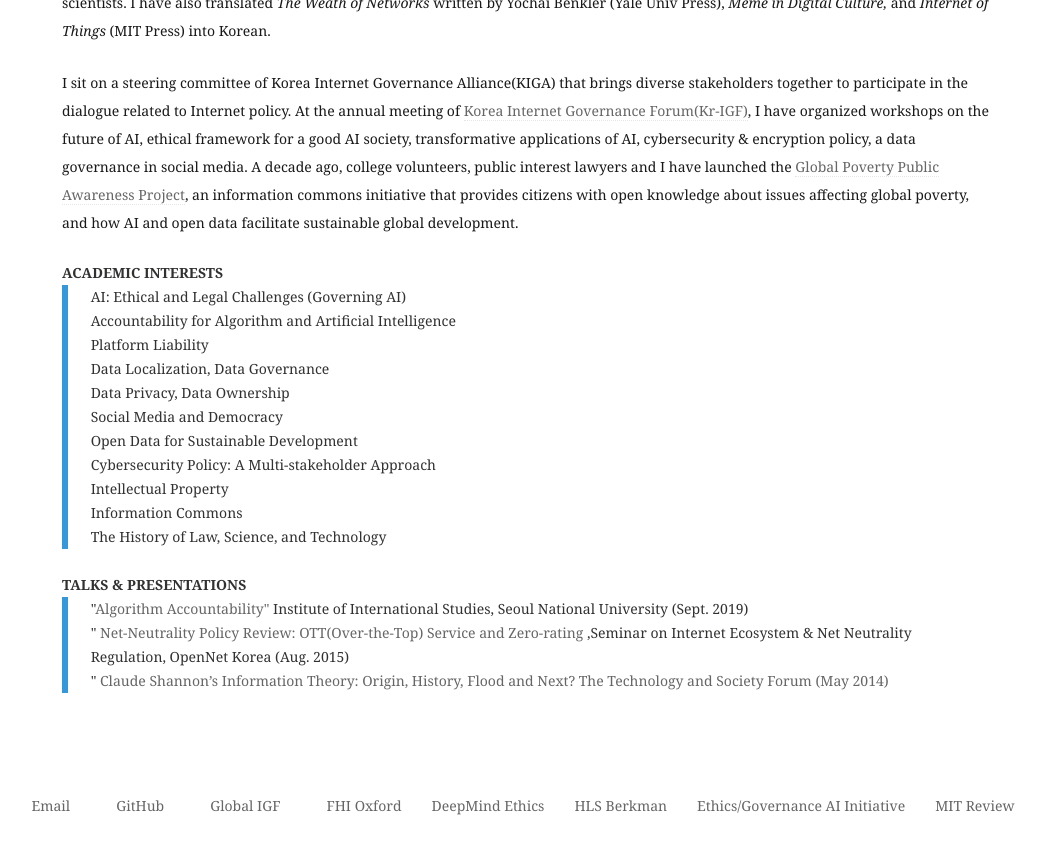
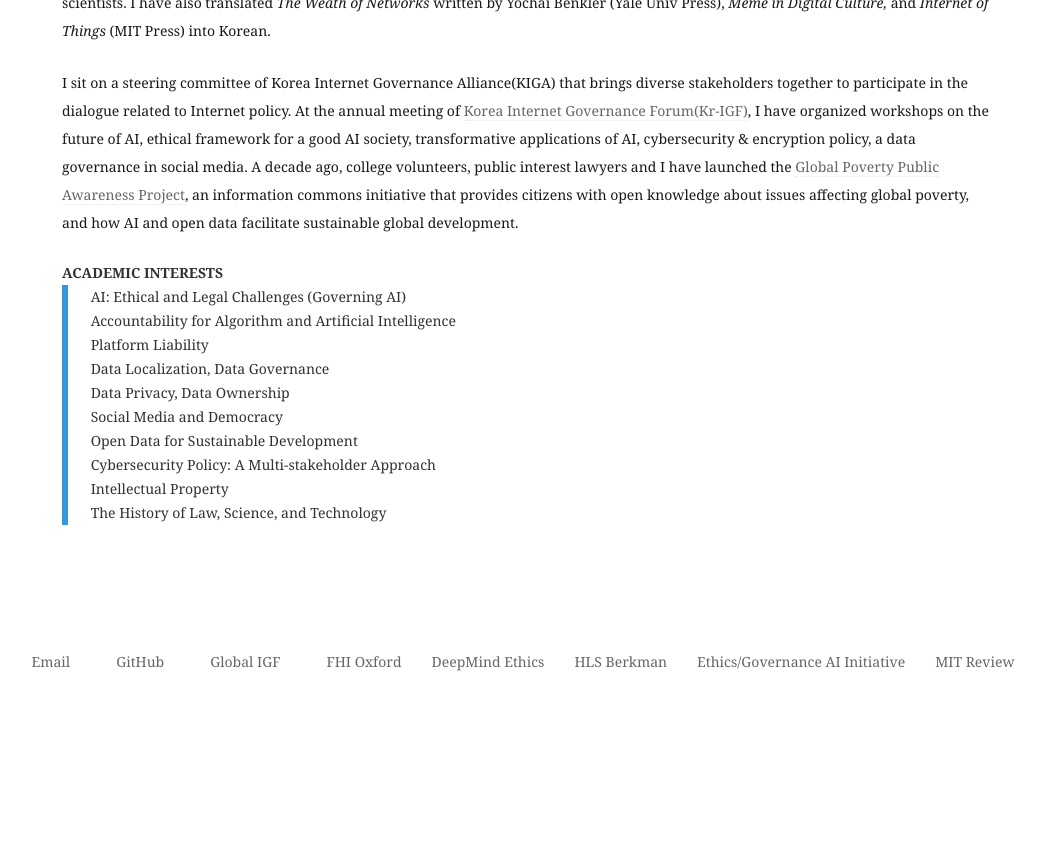
Before and after one commit to eunchangchoi/eunchangchoi.github.io, a Jekyll site: the page built from index.md, in a window 1280 px wide and 900 px high, scrolled down 921 px. Shown: the top 854 px of the window, without its empty margins (38-1083 px from the left). Built offline with Jekyll 4.4.1, drawn with Linux system fonts in a browser that asks for light colours; after the commit the page ends 1677 px from its top, so only the background shows below that.

Commit message:
Update index.md

```diff
--- a/index.md
+++ b/index.md
@@ -34,13 +34,6 @@
   Open Data for Sustainable Development <br>
   Cybersecurity Policy: A Multi-stakeholder Approach <br>
   Intellectual Property <br>
-  Information Commons<br>
   The History of Law, Science, and Technology<br>
   </blockquote>
   <br>
-
-  <strong> TALKS & PRESENTATIONS </strong> <br>
-  <blockquote>
-   "<a href="www.cis.snu.ac.kr/sub2/2_2_6_2.php?mode=view&number=613&b_name=meet1_2&page=1">Algorithm Accountability"</a> Institute of International Studies, Seoul National University (Sept. 2019) <br>
-"<a href="https://opennet.or.kr/wp-content/uploads/2015/08/%EB%B0%9C%ED%91%9C%EC%9E%90%EB%A3%8C-Net-Neutrality-OTT-Zero-ratinghandout-2015812-.pdf"> Net-Neutrality Policy Review: OTT(Over-the-Top) Service and Zero-rating </a>,Seminar on Internet Ecosystem & Net Neutrality Regulation, OpenNet Korea (Aug. 2015)<br>
- "<a href="https://networkpolitics.ne.kr/userData/board/140533967828126500.pdf"> Claude Shannon’s Information Theory: Origin, History, Flood and Next? <a> The Technology and Society Forum (May 2014)<br>
```
